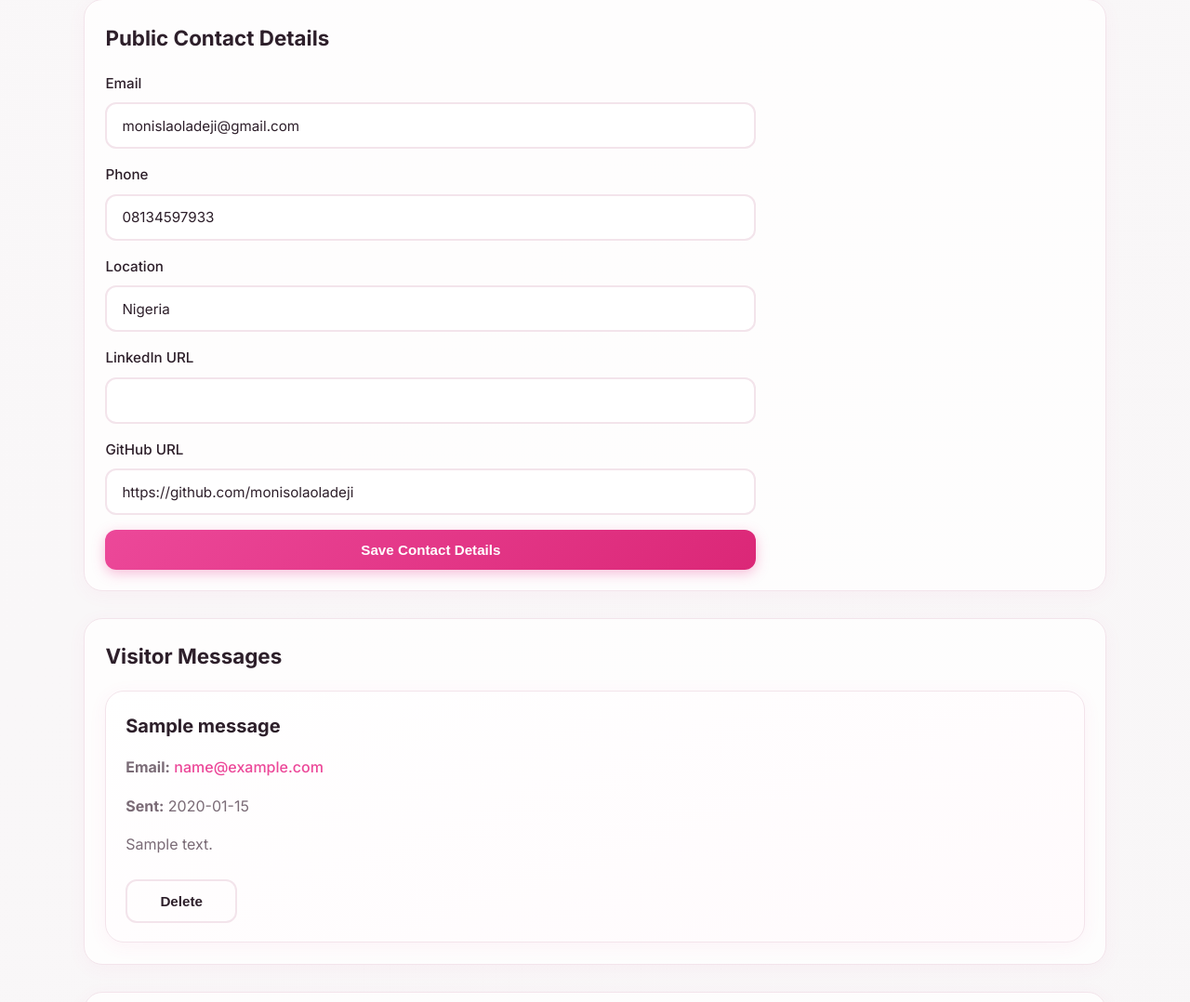
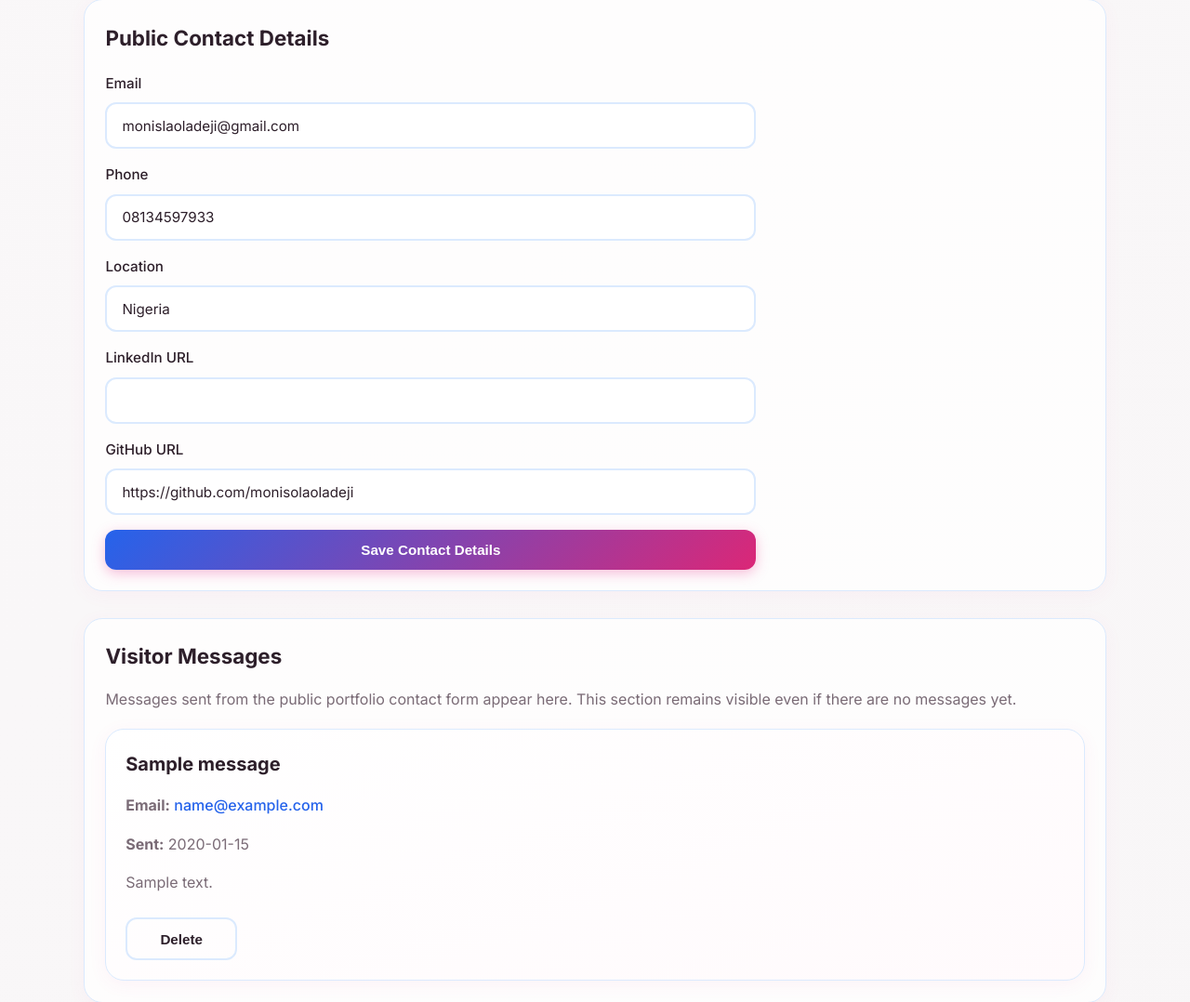
Before and after one commit to monisolaoladeji/portfolio_site, a Flask app: page /admin in a window 1280 px wide. Shown: the part 1583-2661 px from the top of the page at 93% size. Run offline with Flask 3, Linux system fonts and the light colour scheme; the visitor is signed in with stand-in values (Sample User, id 1); data comes from the database, SQL or seed files in the repository; tables that the repository leaves empty hold one stand-in row (values such as "Sample post").

Commit message:
Update portfolio-site

```diff
--- a/static/css/styles.css
+++ b/static/css/styles.css
@@ -4,11 +4,11 @@
   --surface-soft: #fdf7fa;
   --text: #2d1f2a;
   --muted: #7a6b76;
-  --primary: #ec4899;
-  --primary-soft: #fbcfe8;
-  --primary-dark: #be185d;
-  --border: #f3e4eb;
-  --border-soft: #f9ecf2;
+  --primary: #2563eb;
+  --primary-soft: #dbeafe;
+  --primary-dark: #1d4ed8;
+  --border: #dbeafe;
+  --border-soft: #e0efff;
   --success: #22c55e;
   --error: #f87171;
   --ash: #e9e7e8;
@@ -524,6 +524,23 @@
   font-size: 0.95rem;
 }
 
+.admin-link {
+  display: inline-block;
+  margin-top: 0.6rem;
+  color: #94a3b8;
+  text-decoration: none;
+  font-size: 0.85rem;
+  opacity: 0.75;
+  transition: all 0.2s ease;
+  border-bottom: 1px solid transparent;
+}
+
+.admin-link:hover {
+  opacity: 1;
+  color: var(--primary);
+  border-bottom-color: var(--primary);
+}
+
 .admin-body {
   min-height: 100vh;
   display: grid;
@@ -587,6 +604,20 @@
   margin-top: 1rem;
   padding-top: 1rem;
   border-top: 1px dashed var(--border);
+}
+
+.message-notice {
+  color: var(--muted);
+  margin-bottom: 1rem;
+  line-height: 1.55;
+}
+
+.message-empty {
+  color: #475569;
+  background: var(--ash-soft);
+  border: 1px dashed var(--border);
+  border-radius: 16px;
+  padding: 1rem 1.2rem;
 }
 
 .screenshot-list {
--- a/templates/admin_dashboard.html
+++ b/templates/admin_dashboard.html
@@ -117,8 +117,9 @@
       </form>
     </section>
 
-    <section class="admin-panel">
+    <section class="admin-panel visitor-messages-panel">
       <h2>Visitor Messages</h2>
+      <p class="message-notice">Messages sent from the public portfolio contact form appear here. This section remains visible even if there are no messages yet.</p>
       <div class="admin-project-list">
         {% if visitor_messages %}
         {% for msg in visitor_messages %}
@@ -140,7 +141,7 @@
         </article>
         {% endfor %}
         {% else %}
-        <p>No visitor messages yet.</p>
+        <div class="message-empty">No visitor messages yet. Ask someone to send a message through the portfolio contact form, then refresh this page.</div>
         {% endif %}
       </div>
     </section>
--- a/templates/index.html
+++ b/templates/index.html
@@ -194,7 +194,7 @@
 
   <footer class="site-footer">
     <div class="container">
-      <p>&copy; <span id="year"></span> Junior Developer Portfolio. All rights reserved.</p>
+      <p>&copy; <span id="year"></span> Junior Developer Portfolio. All rights reserved.<br><a href="/admin/login" class="admin-link">Admin</a></p>
     </div>
   </footer>
 
```
